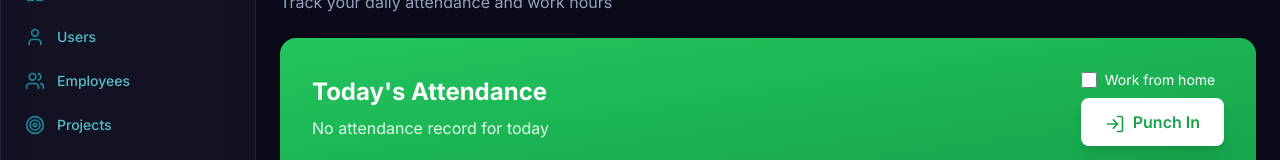
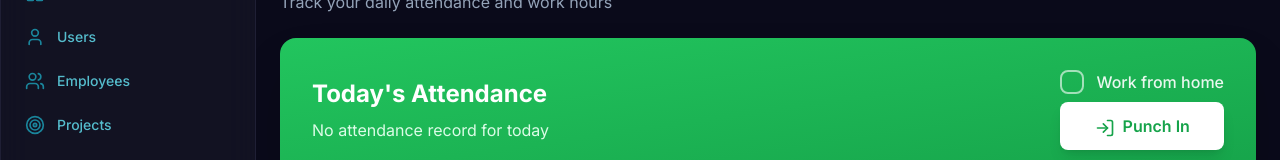
Before and after one commit to WebMatrix-Technology/HRM-frontend, a Next.js app: page /attendance in a window 1280 px wide. Shown: the part 144-304 px from the top of the page. Built offline with nearby package versions, Linux system fonts and the light colour scheme; no server answers.

Commit message:
feat: Add attendance tracking page with punch-in/out functionality, daily status, and historical records.

```diff
--- a/app/attendance/page.tsx
+++ b/app/attendance/page.tsx
@@ -14,6 +14,7 @@ import {
   CheckCircle2,
   XCircle,
   AlertCircle,
+  Check,
 } from 'lucide-react';
 import { useAuthStore } from '@/store/authStore';
 
@@ -155,14 +156,18 @@ export default function AttendancePage() {
             <div className="flex flex-col gap-3">
               {canPunchIn && (
                 <div className="flex flex-col gap-2">
-                  <label className="flex items-center gap-2 text-sm">
-                    <input
-                      type="checkbox"
-                      checked={workFromHome}
-                      onChange={(e) => setWorkFromHome(e.target.checked)}
-                      className="w-4 h-4"
-                    />
-                    Work from home
+                  <label className="flex items-center gap-3 cursor-pointer group select-none">
+                    <div className="relative">
+                      <input
+                        type="checkbox"
+                        checked={workFromHome}
+                        onChange={(e) => setWorkFromHome(e.target.checked)}
+                        className="peer sr-only"
+                      />
+                      <div className="w-6 h-6 border-2 border-white/60 rounded-lg peer-checked:bg-white peer-checked:border-white transition-all group-hover:border-white"></div>
+                      <Check className="w-4 h-4 text-green-600 absolute left-1 top-1 opacity-0 peer-checked:opacity-100 transition-opacity" />
+                    </div>
+                    <span className="font-medium text-white/90 group-hover:text-white transition-colors">Work from home</span>
                   </label>
                   <button
                     onClick={handlePunchIn}
```
